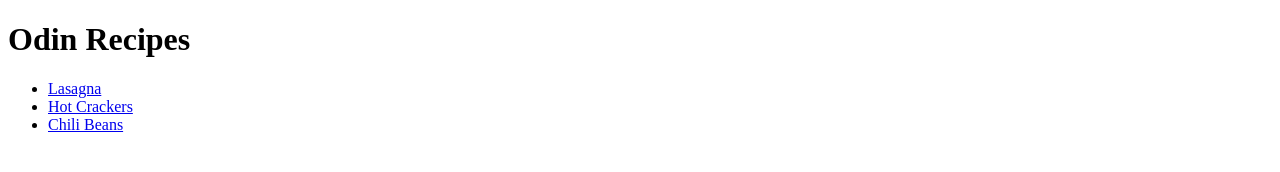
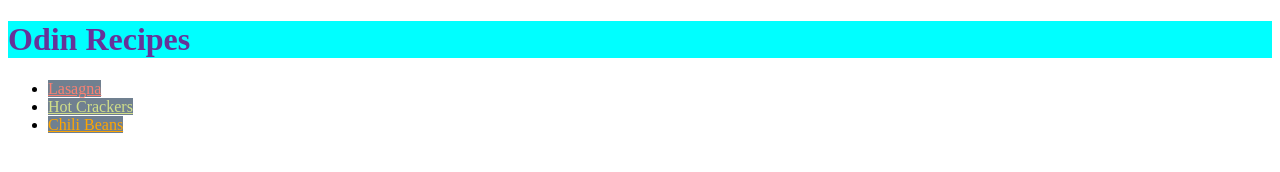
Before and after one commit to Gutcutter500/odin-recipes, a plain HTML site: page index.html in a window 1280 px wide. Drawn offline with Linux system fonts and the light colour scheme.

Commit message:
First use of CSS

```diff
--- a/index.html
+++ b/index.html
@@ -5,15 +5,16 @@
 <head>
     <title>Odin Recipes</title>
     <meta charset='UTF-8'>
+    <link rel="stylesheet" href="style.css" />
 </head>
 
 <body>
 
   <h1>Odin Recipes</h1>
   <ul>
-    <li><a href='recipes/lasagna.html' alt='lasagna recipe'>Lasagna</a></li>
-    <li><a href='recipes/hot_crackers.html' alt='hot crackers recipe'>Hot Crackers</a></li>
-    <li><a href='recipes/chili_beans.html' alt='chili beans recipe'>Chili Beans</a></li>
+    <li><a class='title1'href='recipes/lasagna.html' alt='lasagna recipe'>Lasagna</a></li>
+    <li><a class='title2'href='recipes/hot_crackers.html' alt='hot crackers recipe'>Hot Crackers</a></li>
+    <li><a class='title3'href='recipes/chili_beans.html' alt='chili beans recipe'>Chili Beans</a></li>
   </ul>
 
 </body>
--- /dev/null
+++ b/style.css
@@ -0,0 +1,22 @@
+h1 {
+    background-color: aqua;
+    color: rebeccapurple;
+}
+
+.title1 {
+    color:salmon;
+}
+
+.title2 {
+    color:rgb(210, 223, 136);
+}
+
+.title3 {
+    color: orange;
+}
+
+.title1,
+.title2,
+.title3 {
+    background-color: slategrey;
+}
```
